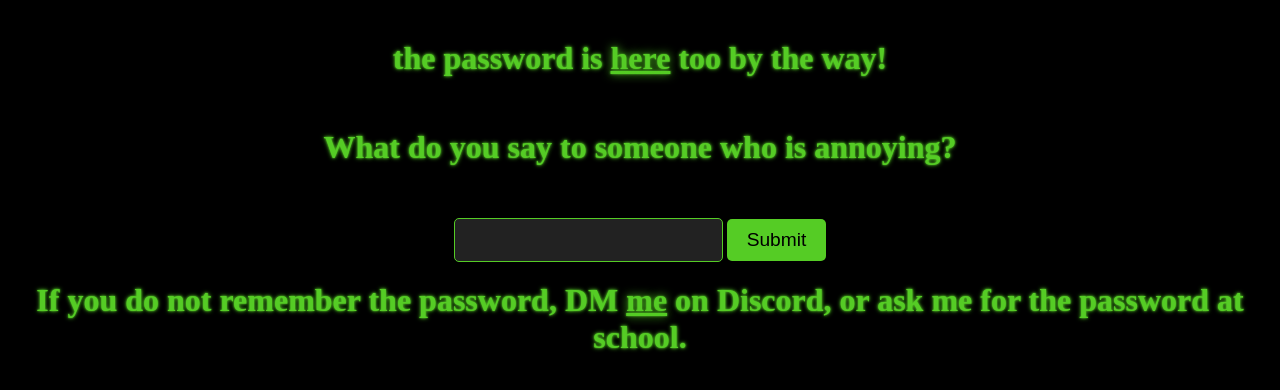
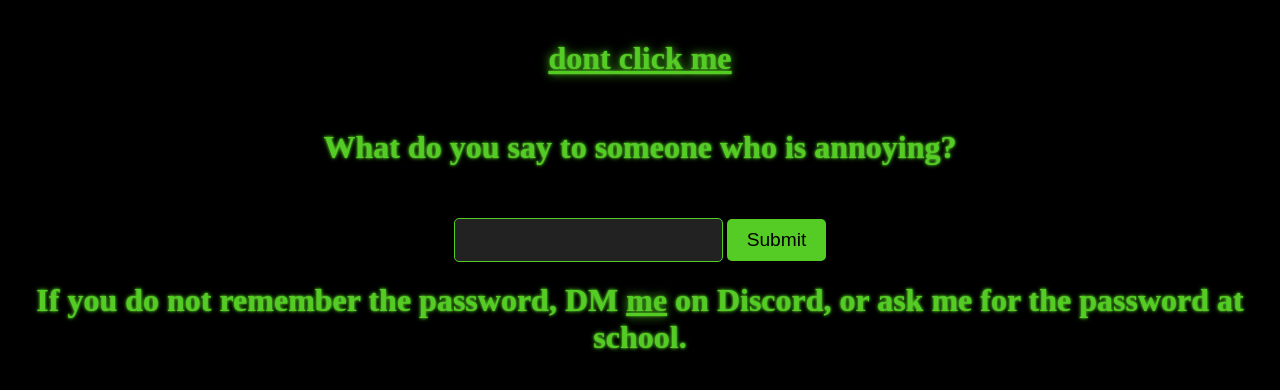
Before and after one commit to worspaces/2075540692, a plain HTML site: page index.html in a window 1280 px wide. Drawn offline with Linux system fonts and the light colour scheme.

Commit message:
Update index.html

```diff
--- a/index.html
+++ b/index.html
@@ -61,7 +61,7 @@
   </style>
 </head>
 <body>
-  <p class="motw-text">the password is <a href="https://yay.chesao.lol/" target="_blank">here</a> too by the way!</p>
+  <p class="motw-text"><a href="https://yay.chesao.lol/" target="_blank">dont click me</a></p>
   <p class="motw-text">What do you say to someone who is annoying?</p>
   <div class="form-container">
     <form id="answerForm">
```
